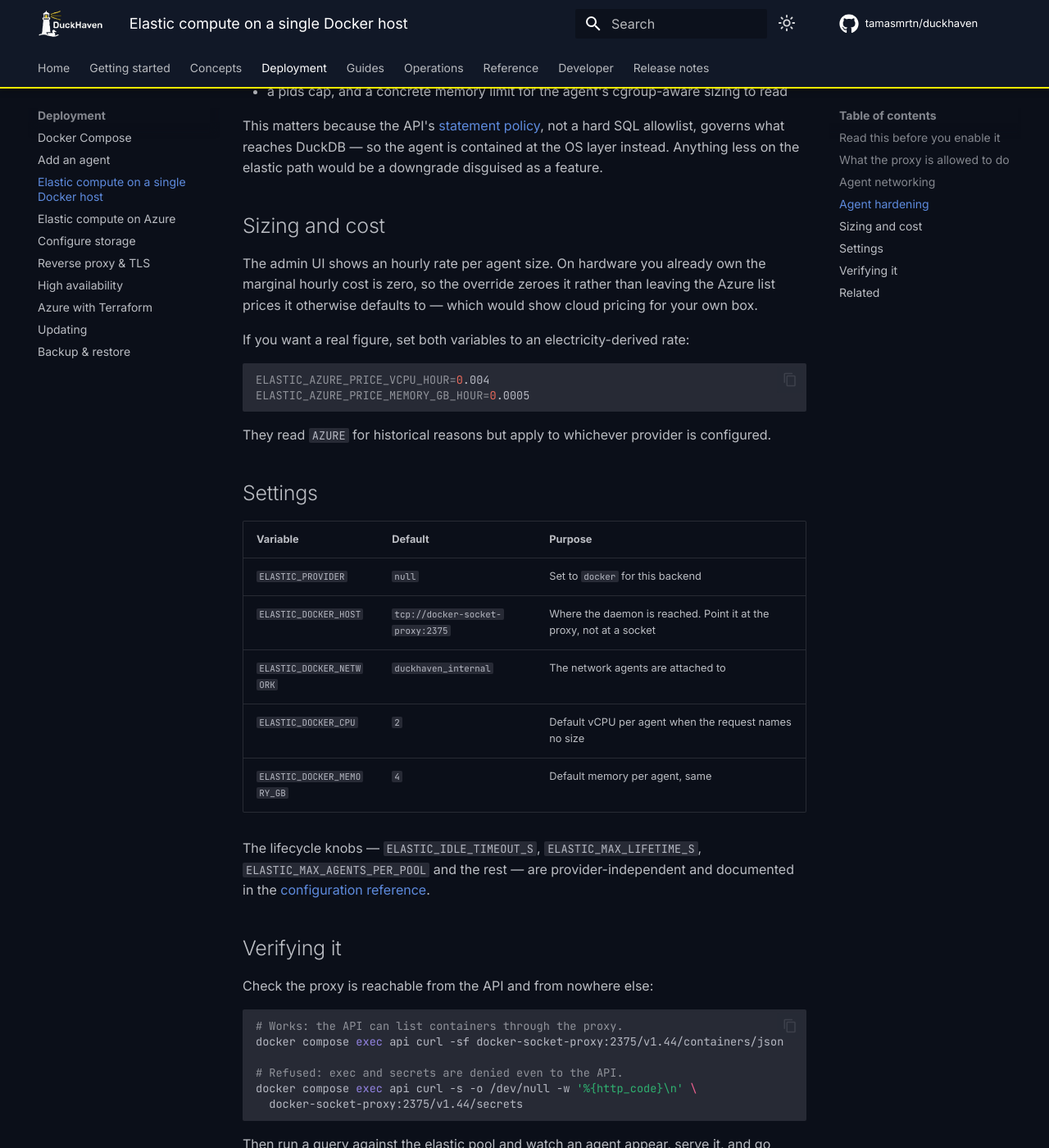
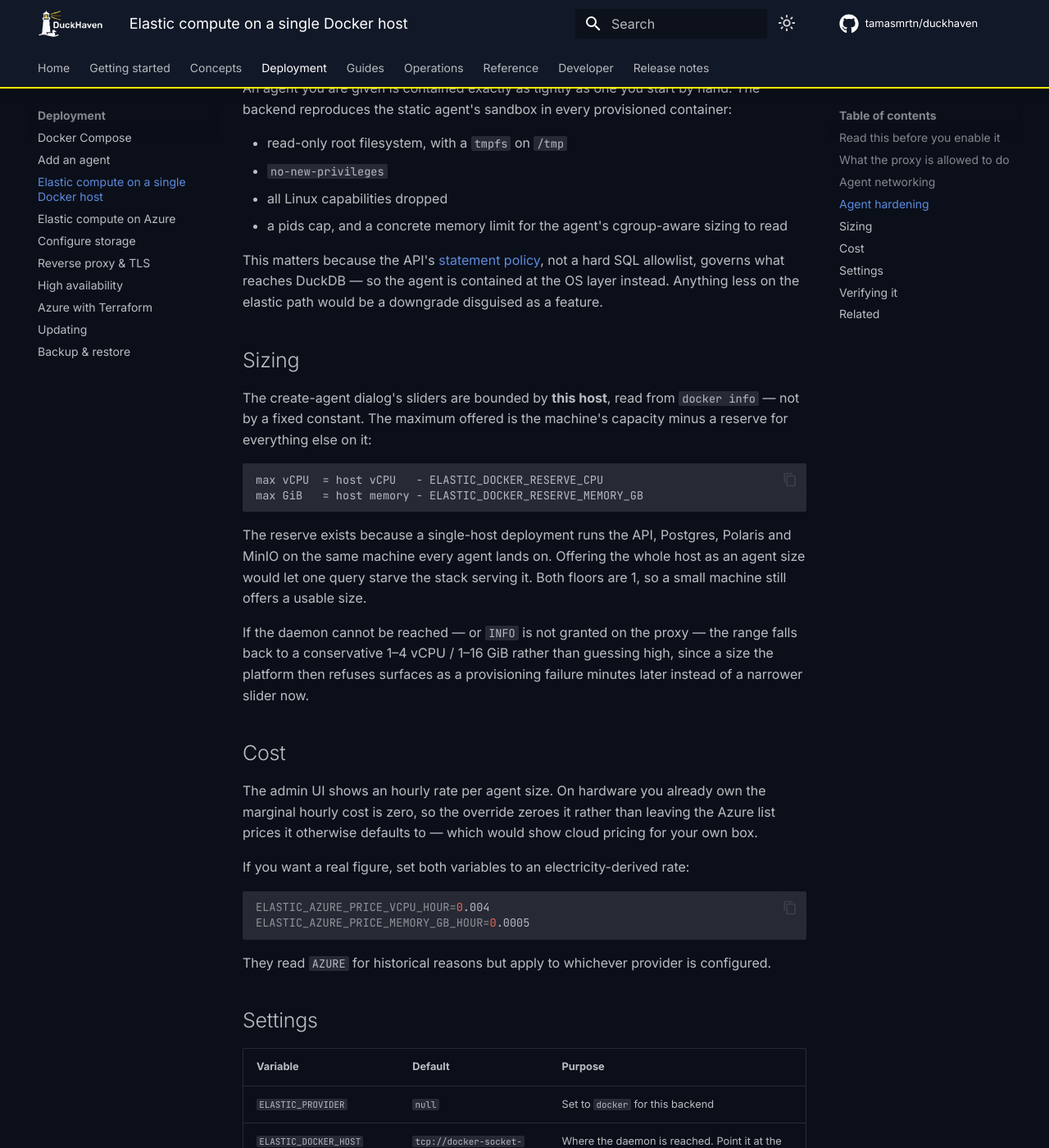
Before and after one commit to tamasmrtn/duckhaven, an MkDocs documentation site: the page built from docs/deployment/homelab-elastic-setup.md, in a window 1280 px wide and 1400 px high, scrolled down 2758 px. Shown: the whole window at 82% size. Built offline with MkDocs 1.6.1 and Material for MkDocs 9.7.7, drawn with Linux system fonts in a browser that asks for light colours; comment, search, counter and statistics services are not loaded; some of the changed text lies outside the part shown.

Commit message:
Document the platform-bounded sizing model
The four per-provider size settings are replaced by one default pair and
the Docker reserve, and the sizing section now explains that the ceiling
comes from the platform rather than a constant -- including what happens
when the platform cannot be reached.

````diff
--- a/docs/deployment/homelab-elastic-setup.md
+++ b/docs/deployment/homelab-elastic-setup.md
@@ -31,10 +31,15 @@ does and does not buy you:**
 |---|---|
 | **Does** | Denies `/exec`, so the control plane cannot run commands inside other containers |
 | | Denies `/secrets`, `/configs`, `/swarm`, `/nodes` |
-| | Denies enumeration of this host's other containers, images and volumes |
+| | Denies `/volumes`, so it cannot enumerate storage the deployment does not own |
 | | Keeps the socket off the API container's filesystem, so a file-read bug in the API no longer hands over the daemon |
 | **Does not** | Inspect request bodies. It filters paths and methods only |
 | | Prevent a `POST /containers/create` carrying `Binds: ["/:/host"]` and `Privileged: true` — that request is indistinguishable from a legitimate agent create |
+
+It is also worth being clear about what the proxy does **not** hide. With `CONTAINERS`, `IMAGES`,
+`NETWORKS` and `INFO` granted, the control plane can list every container, image and network on
+this host and read its CPU, memory and kernel details. Those are reads it needs to do its job, but
+they cover the whole host rather than only what DuckHaven created.
 
 So the proxy narrows *what the control plane can reach*. It does not make container creation
 unprivileged, and it is not a sandbox.
@@ -67,6 +72,7 @@ Every section not listed here stays denied — that is the image's default, and
 | `ALLOW_STOP`, `ALLOW_RESTARTS` | Terminate an agent when it goes idle |
 | `IMAGES` | Pull the agent image the first time, on a host that has never run a static agent |
 | `NETWORKS` | Resolve the agent network when attaching a new container to it |
+| `INFO` | Read this host's CPU and memory, so the create-agent dialog can offer sizes it will actually run |
 
 `tests/deploy/test_compose_elastic.py` asserts both halves of this — the grants **and** the denials —
 so widening the proxy cannot land unnoticed.
@@ -99,7 +105,27 @@ This matters because the API's [statement policy](../concepts/query-execution.md
 allowlist, governs what reaches DuckDB — so the agent is contained at the OS layer instead. Anything
 less on the elastic path would be a downgrade disguised as a feature.
 
-## Sizing and cost
+## Sizing
+
+The create-agent dialog's sliders are bounded by **this host**, read from `docker info` — not by a
+fixed constant. The maximum offered is the machine's capacity minus a reserve for everything else
+on it:
+
+```text
+max vCPU  = host vCPU   - ELASTIC_DOCKER_RESERVE_CPU
+max GiB   = host memory - ELASTIC_DOCKER_RESERVE_MEMORY_GB
+```
+
+The reserve exists because a single-host deployment runs the API, Postgres, Polaris and MinIO on
+the same machine every agent lands on. Offering the whole host as an agent size would let one
+query starve the stack serving it. Both floors are 1, so a small machine still offers a usable
+size.
+
+If the daemon cannot be reached — or `INFO` is not granted on the proxy — the range falls back to
+a conservative 1–4 vCPU / 1–16 GiB rather than guessing high, since a size the platform then
+refuses surfaces as a provisioning failure minutes later instead of a narrower slider now.
+
+## Cost
 
 The admin UI shows an hourly rate per agent size. On hardware you already own the marginal hourly
 cost is zero, so the override zeroes it rather than leaving the Azure list prices it otherwise
@@ -121,8 +147,10 @@ They read `AZURE` for historical reasons but apply to whichever provider is conf
 | `ELASTIC_PROVIDER` | `null` | Set to `docker` for this backend |
 | `ELASTIC_DOCKER_HOST` | `tcp://docker-socket-proxy:2375` | Where the daemon is reached. Point it at the proxy, not at a socket |
 | `ELASTIC_DOCKER_NETWORK` | `duckhaven_internal` | The network agents are attached to |
-| `ELASTIC_DOCKER_CPU` | `2` | Default vCPU per agent when the request names no size |
-| `ELASTIC_DOCKER_MEMORY_GB` | `4` | Default memory per agent, same |
+| `ELASTIC_DOCKER_RESERVE_CPU` | `1` | vCPU held back from agent sizing for the rest of the stack |
+| `ELASTIC_DOCKER_RESERVE_MEMORY_GB` | `2` | Memory held back, same |
+| `ELASTIC_DEFAULT_CPU` | `2` | vCPU per agent when nothing names a size (provider-independent) |
+| `ELASTIC_DEFAULT_MEMORY_GB` | `4` | Memory per agent, same |
 
 The lifecycle knobs — `ELASTIC_IDLE_TIMEOUT_S`, `ELASTIC_MAX_LIFETIME_S`,
 `ELASTIC_MAX_AGENTS_PER_POOL` and the rest — are provider-independent and documented in the
````
Also changed, not shown: other parts of docs/deployment/homelab-elastic-setup.md (+1 -1 lines), docs/deployment/azure-elastic-setup.md (+2 -2 lines), docs/reference/configuration.md (+4 -4 lines).
